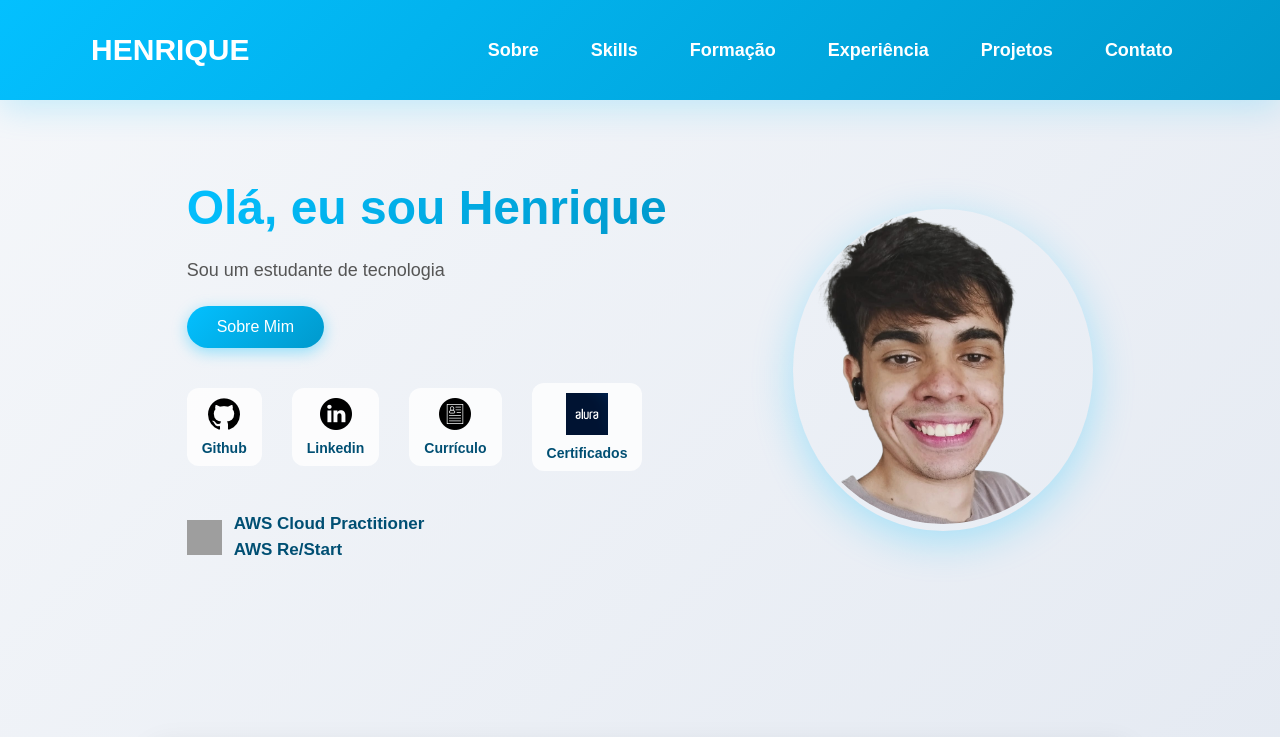
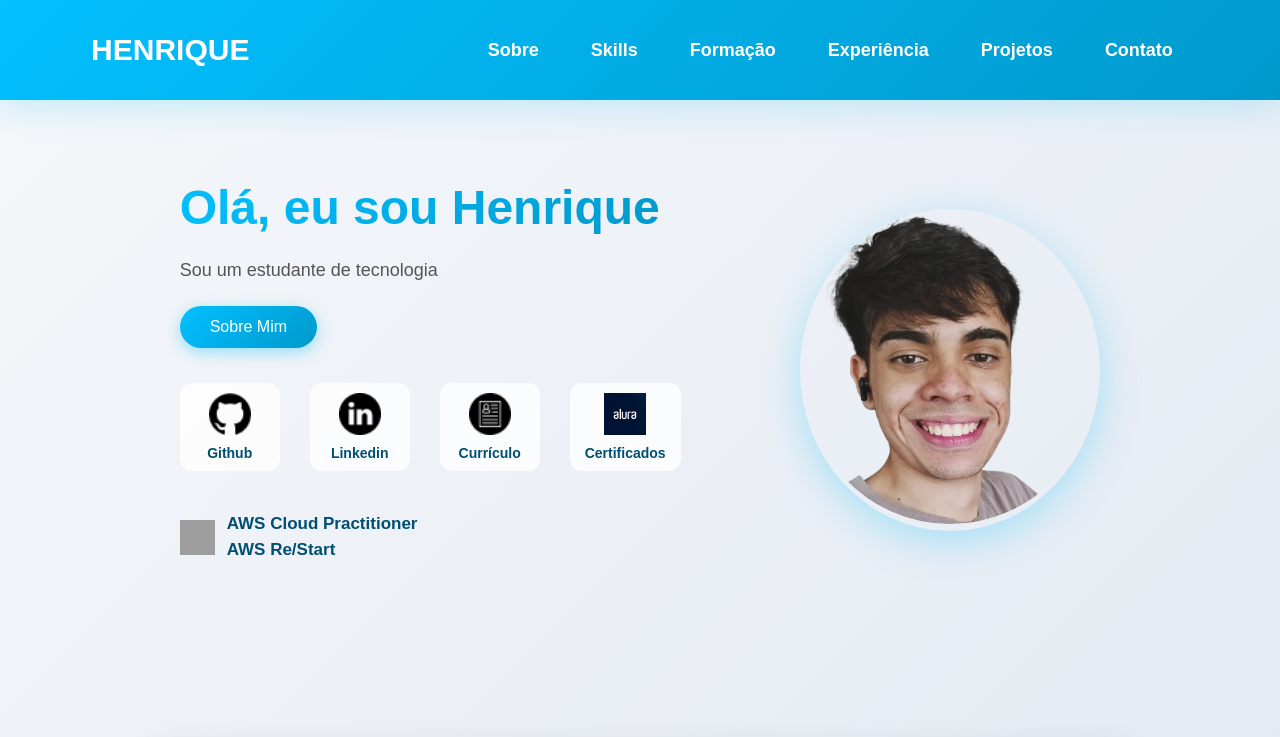
Before and after one commit to HenriqueFagundesS/portifolio-railway, a website: page index.html in a window 1280 px wide. Shown: the top 737 px of the page. Drawn offline with Linux system fonts and the light colour scheme; grey boxes are pictures that could not be loaded; a web font is replaced by a local one.

Commit message:
arruamandos os icones, deixando do mesmo tamanho

```diff
--- a/style.css
+++ b/style.css
@@ -138,6 +138,7 @@ header {
     display: flex;
     flex-direction: column;
     align-items: center;
+    justify-content: center;
     gap: 10px;
     text-decoration: none;
     color: #333;
@@ -145,6 +146,7 @@ header {
     padding: 10px 15px;
     border-radius: 12px;
     transition: transform 0.3s ease, box-shadow 0.3s ease, background 0.3s ease;
+    min-width: 100px;
 }
 .home_links_item:hover {
     transform: translateY(-3px);
@@ -153,7 +155,9 @@ header {
 }
 
 .home_links_item img {
-    max-width: 42px;
+    width: 42px;
+    height: 42px;
+    object-fit: contain;
 }
 
 .home_links_label {
```
